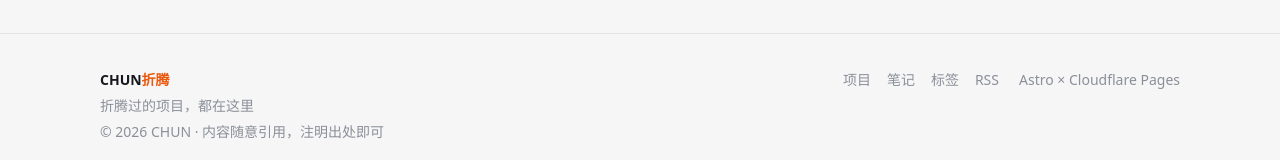
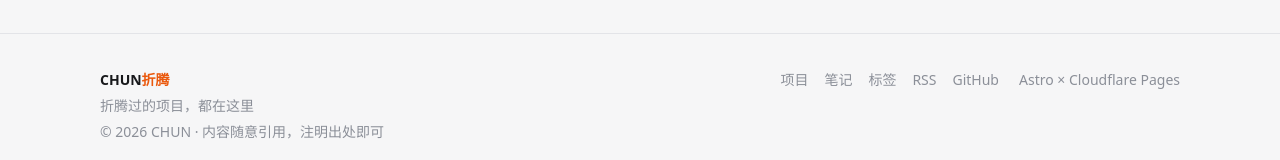
Before and after one commit to wanycun/chun-zheteng, an Astro site: page / in a window 1280 px wide. Shown: the part 2270-2430 px from the top of the page. Built offline with nearby package versions, Linux system fonts and the light colour scheme; Astro itself is replaced by a stand-in of ours.

Commit message:
feat: 接入 Cloudflare Web Analytics + 页脚 GitHub 链接

```diff
--- a/src/layouts/Base.astro
+++ b/src/layouts/Base.astro
@@ -78,6 +78,17 @@ const jsonLd = {
     </script>
 
     <script type="application/ld+json" set:html={JSON.stringify(jsonLd)} />
+
+    {
+      SITE.analytics?.token && (
+        <script
+          is:inline
+          type="module"
+          src="https://static.cloudflareinsights.com/beacon.min.js"
+          data-cf-beacon={JSON.stringify({ token: SITE.analytics.token })}
+        />
+      )
+    }
   </head>
   <body class="min-h-dvh flex flex-col">
     <a
--- a/src/lib/site.ts
+++ b/src/lib/site.ts
@@ -8,8 +8,12 @@ export const SITE = {
   lang: 'zh-CN',
   /** 页脚 / 关于页展示，留空则不渲染 */
   social: {
-    github: '',
+    github: 'https://github.com/wanycun/chun-zheteng',
     email: '',
+  },
+  /** Cloudflare Web Analytics 站点 token；留空则不注入统计脚本 */
+  analytics: {
+    token: '894af42870f64bf0a1a4408722bd11ad',
   },
 };
 
```
